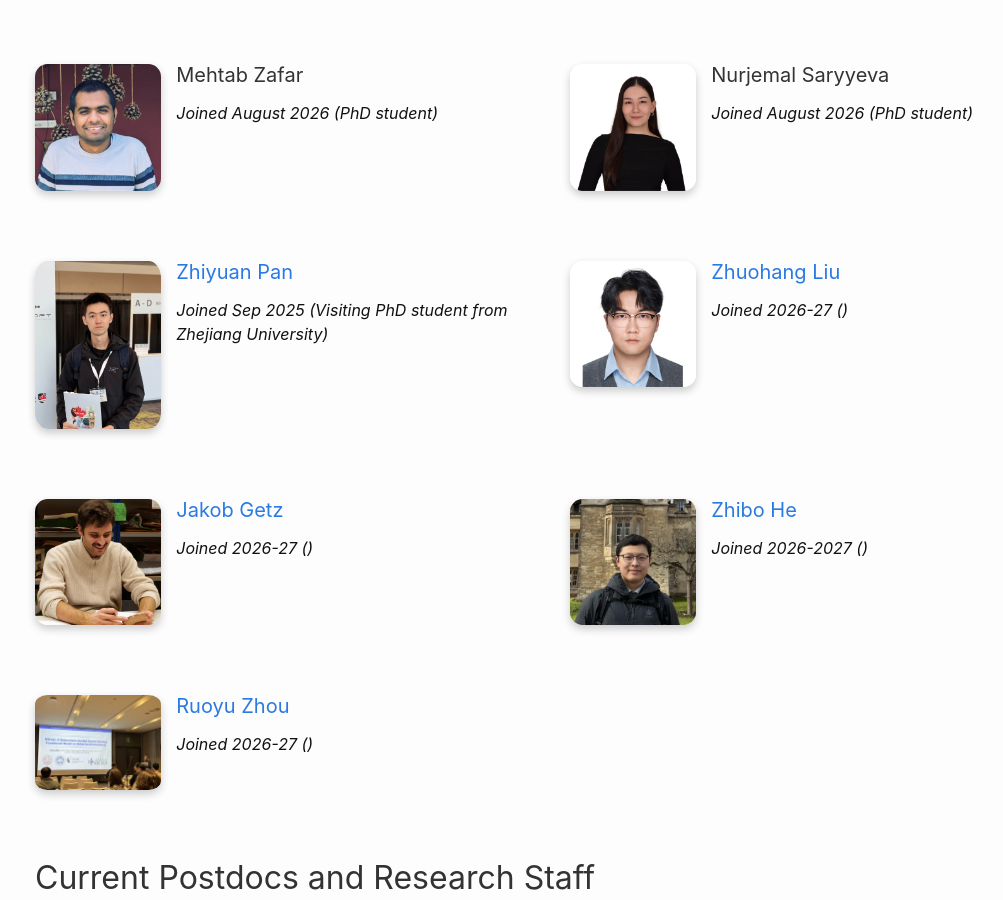
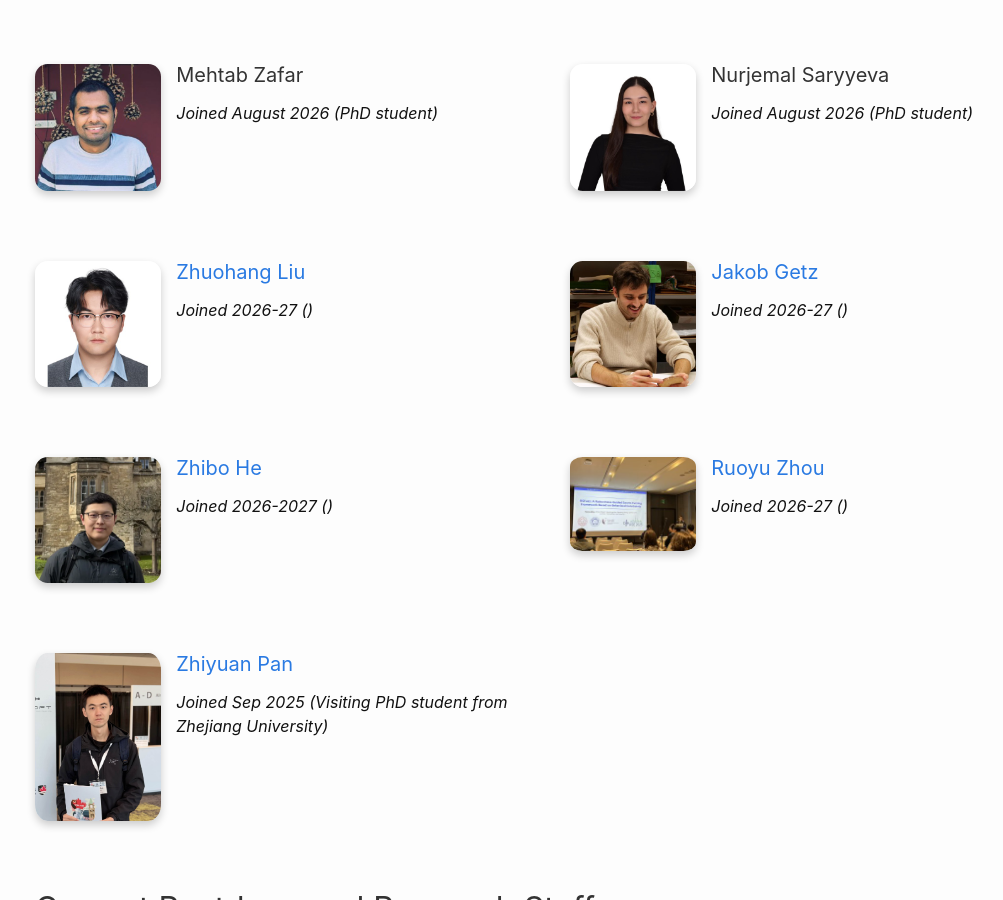
Before and after one commit to nus-tss/nus-tss.github.io, a Jekyll site: the page built from _pages/team.md, in a window 1280 px wide and 900 px high, scrolled down 940 px. Shown: the whole window, without its empty margins (85-1088 px from the left). Built offline with Jekyll 4.4.1, drawn with Linux system fonts in a browser that asks for light colours; nearby versions of some CDN libraries; some of the changed lines change nothing that is shown.

Commit message:
Update student.yml

```diff
--- a/_data/team/student.yml
+++ b/_data/team/student.yml
@@ -40,12 +40,6 @@
   joined: August 2026
   role: PhD student
 
-- name: Zhiyuan Pan
-  photo: zhiyuanpan.png
-  joined: Sep 2025
-  role: Visiting PhD student from Zhejiang University
-  website: https://pan2013e.github.io/
-
 - name: Zhuohang Liu
   photo: zhuohang.jpeg
   joined: 2026-27
@@ -65,3 +59,9 @@
   photo: ruoyu.jpeg
   joined: 2026-27
   website: https://scholar.google.com/citations?user=fY90ZO4AAAAJ&hl=zh-CN
+
+- name: Zhiyuan Pan
+  photo: zhiyuanpan.png
+  joined: Sep 2025
+  role: Visiting PhD student from Zhejiang University
+  website: https://pan2013e.github.io/
```
